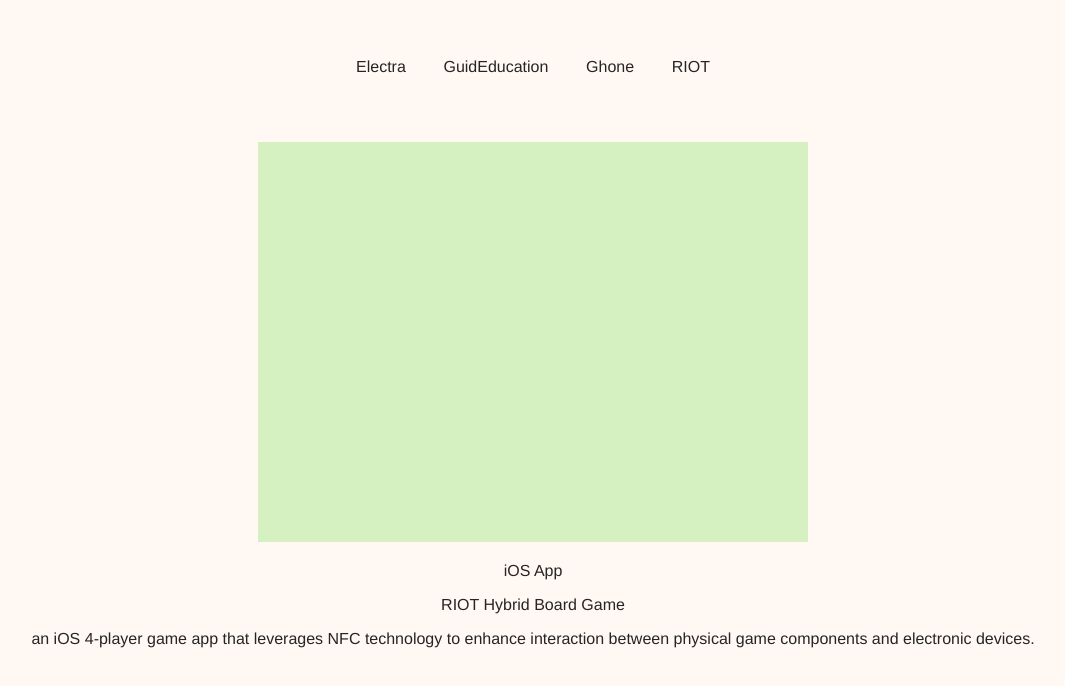
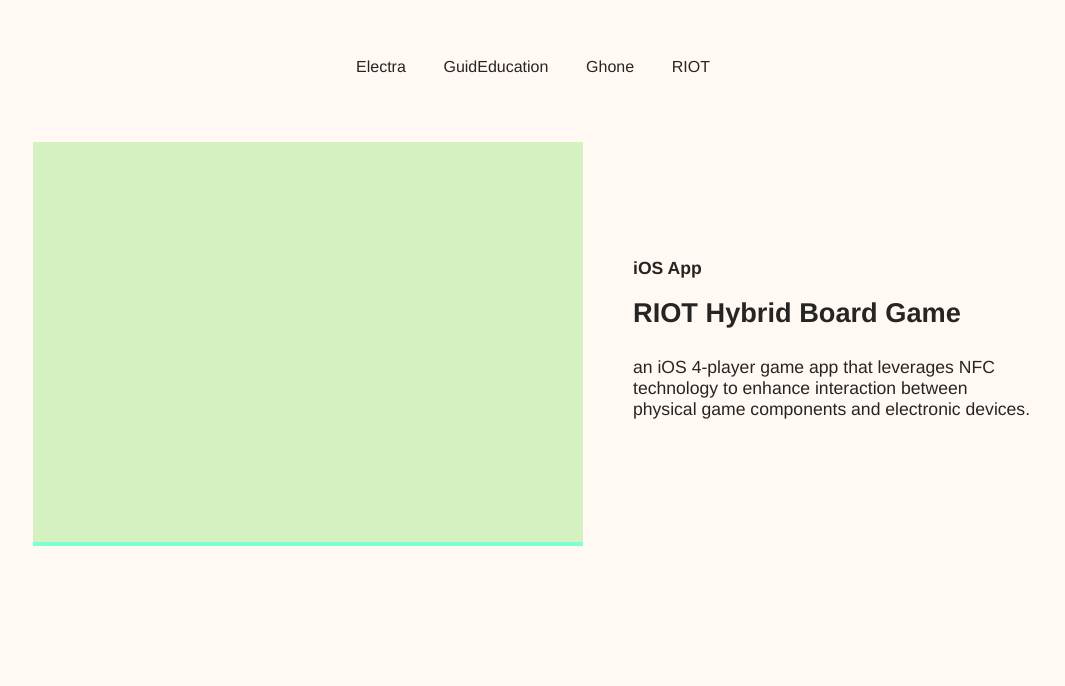
Before and after one commit to shaniashn/shaniashn.github.io, a Vue app: page /#/ in a window 1280 px wide. Shown: the part 898-1584 px from the top of the page, without its empty margins (107-1172 px from the left). Built offline with nearby package versions, Linux system fonts and the light colour scheme.

Commit message:
Update PortfolioView.vue

```diff
--- a/src/components/PortfolioView.vue
+++ b/src/components/PortfolioView.vue
@@ -65,4 +65,51 @@ export default {
   cursor: default;
 }
 
+.detail-view {
+  display: flex;
+  justify-self: space-evenly;
+  align-items: center;
+  /* height: 300px; */
+  /* width: 1000px; */
+  margin: 0 140px;
+  /* background-color: khaki; */
+
+}
+
+.detail-view .detail-image {
+  background-color: aquamarine;
+  /* flex-grow: 1; */
+  margin-right: 5%;
+}
+
+.detail-view .detail-description {
+  /* width: 40%; */
+  display: flex;
+  flex-direction: column;
+  text-align: left;
+  /* flex-grow: 3s; */
+}
+
+.detail-view .detail-description .description {
+  /* width: 70%; */
+  /* background-color: cornflowerblue; */
+}
+
+.detail-description p:nth-child(1){
+  font-size: 1.1rem;
+  font-weight: 600;
+  line-height: 0;
+}
+
+.detail-description p:nth-child(2){
+  font-size: 1.7rem;
+  font-weight: 700;
+  line-height: 0;
+}
+
+.detail-description p:nth-child(3){
+  font-size: 1.1em;
+  font-weight: 500;
+
+}
 </style>
```
